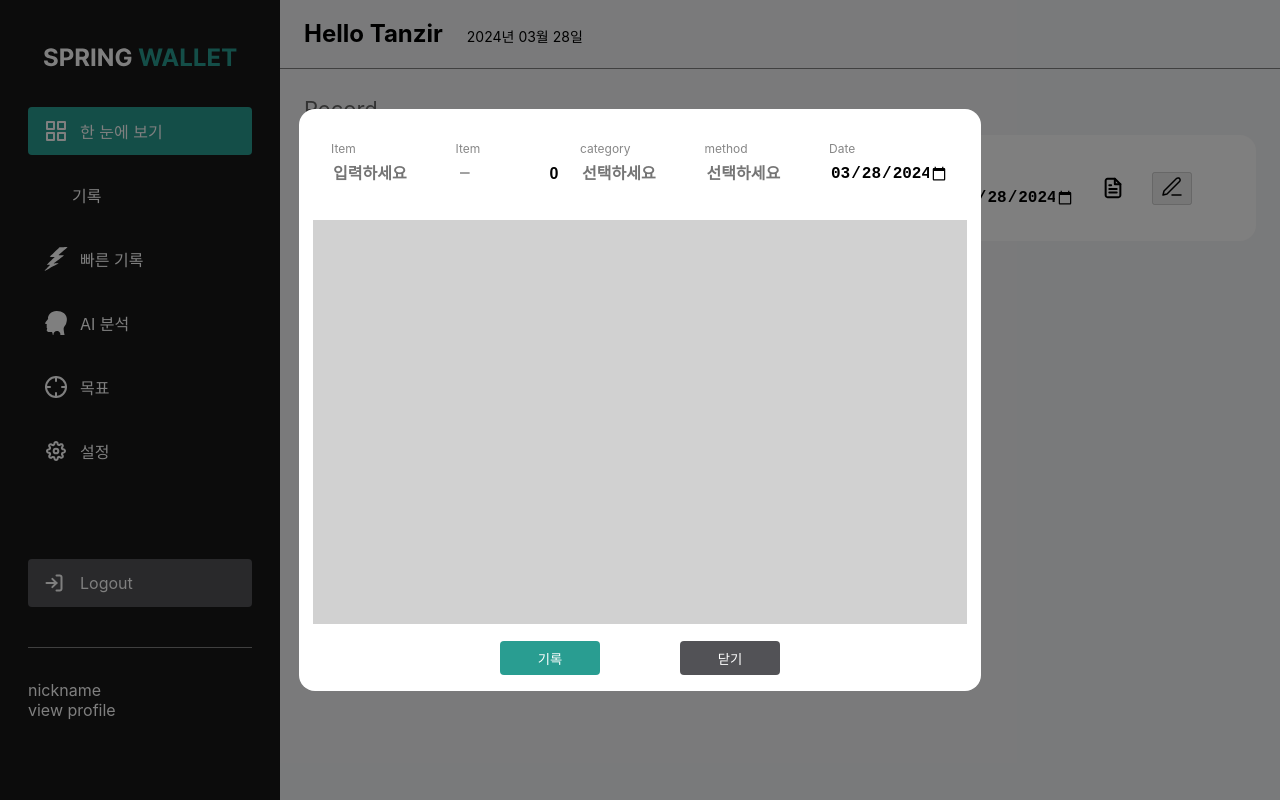
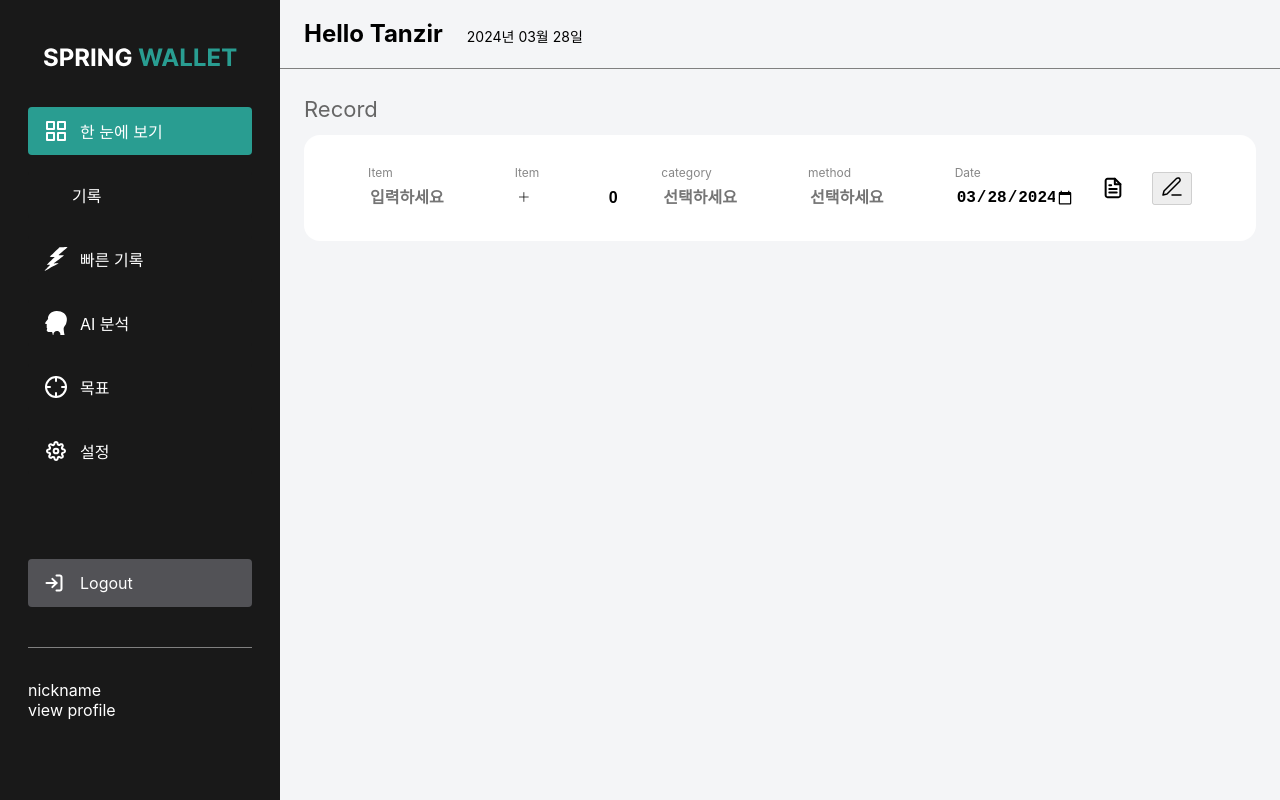
Before and after one commit to twoo1999/SpringWallet, a React (Create React App) app in the folder FE/: page /record in a window 1280 px wide. Built offline with nearby package versions, Linux system fonts and the light colour scheme; some icons are missing; the HTML template or start-up script is replaced by a standard one.

Commit message:
[FE] :art: 메모 모달 열기 및 닫기 구현
메모 모달에 문자열 입력 후 닫고 다시 모달을 열어도 문자열 그대로 유지

```diff
--- a/FE/src/components/record/Memo.jsx
+++ b/FE/src/components/record/Memo.jsx
@@ -14,32 +14,13 @@ const Wrapper = styled.div`
     flex-direction: column;
     background-color: white;
     padding: 16px;
-    height: 550px;
     justify-content: space-between;
+    gap: 16px;
     align-items: center;
     border-radius: 16px;
+    width: 700px;
 `;
 
-
-const InputBlock = styled.div`
-    display: flex;
-    flex-direction: column;
-    gap: 4px;
-    width: 120px;
-`;
-
-const InputBar = styled.div`
-    display: flex;
-    flex-direction: row;
-    padding: 16px;
-    width: 650px;
-    box-sizing: border-box;
-    justify-content: space-between;
-`;
-
-const BorderlessInput = styled.input`
-    border: none;
-`;
 
 const MemoInput = styled.textarea`
     width: 100%;
@@ -47,6 +28,9 @@ const MemoInput = styled.textarea`
     resize: none;
     background-color: #D1D1D1;
     border: none;
+    padding: 16px;
+    box-sizing: border-box;
+    border-radius: 16px;
 `;
 
 const BtnWrapper = styled.div`
@@ -54,25 +38,15 @@ const BtnWrapper = styled.div`
     flex-direction: row;
     gap: 80px;
 `;
-export function MemoModal({onChangeValue, onChangeValueReadonly, sign,onClick, input, categories}) {
+
+export function MemoModal({onClickCloseBtn, memoValue, onChangeValue}) {
     return (
-        <Wrapper onClick={onClick}>
-            <InputBar>
-                <ItemInput onChangeValue={onChangeValue}></ItemInput>
-                <AmountInput></AmountInput>
-                <SelctInput onChangeValueReadonly={onChangeValueReadonly} type="category" items={categories}></SelctInput>
-                <SelctInput onChangeValueReadonly={onChangeValueReadonly} type="method" items={["카드", "현금"]}></SelctInput>
-                <DateInput onChangeValue={onChangeValue}></DateInput>
-            </InputBar>
-            <MemoInput cols="5" ></MemoInput>
+        <Wrapper onClick={(e)=>e.stopPropagation()}>
+            <MemoInput onChange={onChangeValue} className="Regular16" name="memo" defaultValue={memoValue}></MemoInput>
             <BtnWrapper>
-                <CustomButton content="기록" bgColor="#299D91"></CustomButton>
-                <CustomButton content="닫기" bgColor="#525256"></CustomButton>
+                <CustomButton onClickBtn={onClickCloseBtn} content="기록" bgColor="#299D91"></CustomButton>
+
             </BtnWrapper>
-
-
-
-
         </Wrapper>
     )
 }
--- a/FE/src/components/record/Record.jsx
+++ b/FE/src/components/record/Record.jsx
@@ -53,8 +53,9 @@ export function Record(){
         method: "",
         timestamp:new Date().toISOString().split('T')[0]
     });
+    const [memoValue, setMemoValue] = useState("");
     const [able, setAble] = useState(true);
-    const [memoView, setMemoView] = useState(true);
+    const [memoView, setMemoView] = useState(false);
     useEffect(() => {
         if (sign) {
             setCategories(["월급", "용돈", "행운(득)"]);
@@ -89,16 +90,14 @@ export function Record(){
 
     }
 
-    const modalBackClickHandler = ()=>{
-        console.log("부모")
+    const onChangeMemoValue = (e)=>{
+        setMemoValue(e.target.value);
+    }
+
+
+    const closeMemoModalHandeler = ()=>{
         setMemoView(!memoView);
     }
-
-    const stop = (e)=>{
-        console.log("자식")
-        e.stopPropagation();
-    }
-
 
 
     return (
@@ -112,14 +111,13 @@ export function Record(){
                     <SelctInput onChangeValueReadonly={onChangeValueReadonly} type="method" items={["카드", "현금"]}></SelctInput>
                     <DateInput onChangeValue={onChangeValue}></DateInput>
                     <Memo onClick={()=>{setMemoView(!memoView)}}></Memo>
-                    <MemoInput id="momo" name="memo" value={null}></MemoInput>
                     <button disabled={able} onClick={(e)=>{
                         e.preventDefault();
                         const amount = Number(input.amount);
                         axios({
                             method: "POST",
                             url: "http://localhost:8080/record",
-                            data: JSON.stringify({...input, amount: sign ? amount : -1*amount }),
+                            data: JSON.stringify({...input, amount: sign ? amount : -1*amount , memo: memoValue.length > 0 ? memoValue:null }),
                             withCredentials:true,
                             headers:{
                                 "Content-Type": "application/json"
@@ -135,8 +133,8 @@ export function Record(){
             </form>
             {
                 memoView &&
-                <ModalBack onClick={modalBackClickHandler}>
-                    <MemoModal onChangeValue={onChangeValue} onChangeValueReadonly={onChangeValueReadonly} sign={sign} onClick={stop} input={input} categories={categories}></MemoModal>
+                <ModalBack onClick={closeMemoModalHandeler}>
+                    <MemoModal memoValue={memoValue} onChangeValue={onChangeMemoValue} onClickCloseBtn={closeMemoModalHandeler}></MemoModal>
                 </ModalBack>
             }
 
```
